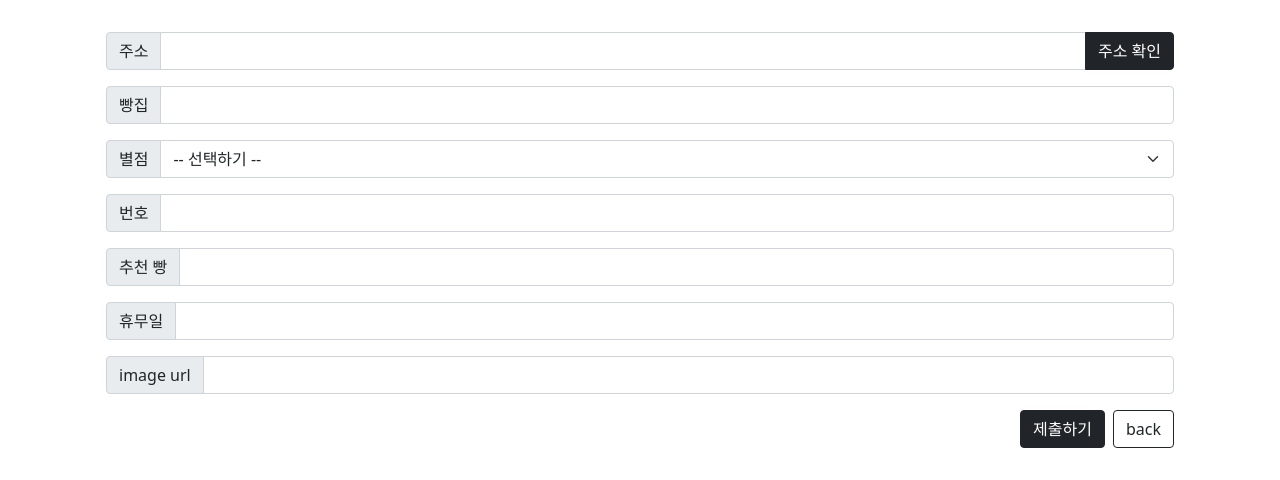
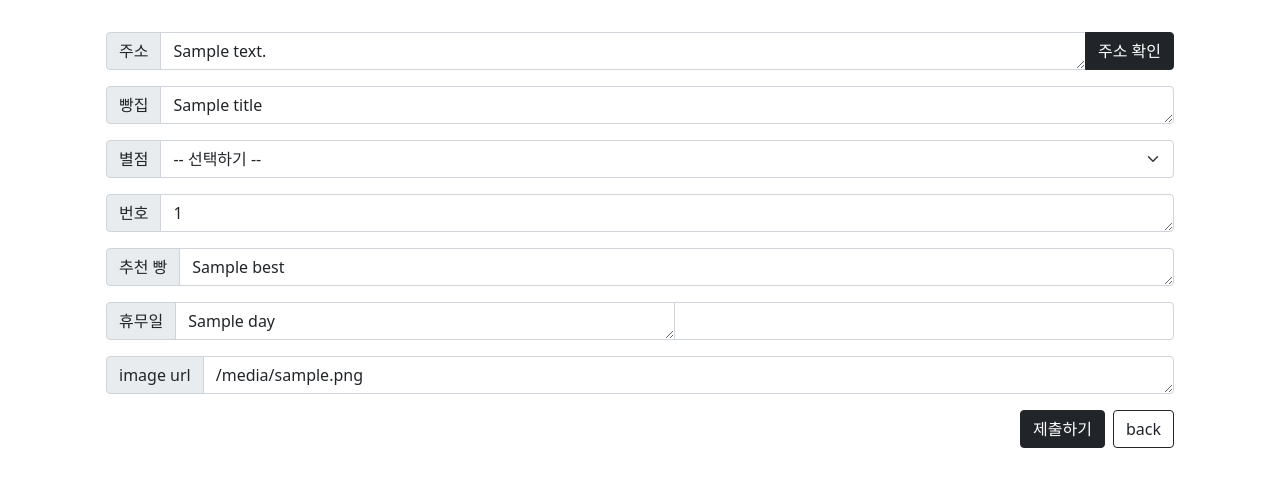
Before and after one commit to woocheolll/breads, a Flask app: template templates/update.html in a window 1280 px wide. Shown: the part 456-936 px from the top of the page. Run offline with Flask 2, Linux system fonts and the light colour scheme; the template is opened without the code that fills it: most values are stand-ins (such as "Sample title", 1, 10 or a date in 2020); some libraries are stand-ins or nearby versions.

Commit message:
수정페이지 완료

```diff
--- a/app.py
+++ b/app.py
@@ -75,9 +75,9 @@ def save_create():
         }
         db.breads.insert_one(doc)
     else:
-        num = count[len(count)-1]
-        num = num['articles_pk']
-        articles_pk = articles_pk + 1
+        num1 = count[len(count)-1]
+        num = num1['articles_pk']
+        articles_pk = num + 1
         doc = {
             'articles_pk':articles_pk,
             'title': title_receive,
@@ -95,10 +95,36 @@ def save_create():
 
     return jsonify({'msg': '추천 빵집 생성'})
 
+# 수정완료
+@app.route('/create', methods=['PUT'])
+def update():
+    title_receive = request.form['title_give']
+    address_receive = request.form['address_give']
+    star_receive = request.form['star_give']
+    number_receive = request.form['number_give']
+    best_receive = request.form['best_give']
+    day_receive = request.form['day_give']
+    x_receive = request.form['x_give']
+    y_receive = request.form['y_give']
+    image_receive = request.form['image_give']
+    articles_pk = request.form['articles_pk']
+    doc = {
+        'articles_pk':articles_pk,
+        'title': title_receive,
+        'address': address_receive,
+        'star': star_receive,
+        'number': number_receive,
+        'best': best_receive,
+        'day': day_receive,
+        'x': x_receive,
+        'y': y_receive,
+        'image': image_receive,
+    }
+    db.breads.update_one({'articles_pk':'articles_pk'},{'$set':doc})
 # 글작성 페이지 이동
 
 
-@ app.route('/create')
+@app.route('/create')
 def create():
 
     return render_template('create.html')
@@ -121,10 +147,27 @@ def detailpage(articles_pk):
     number = db.breads.find_one({'articles_pk': 'articles_pk'})['number']
     day = db.breads.find_one({'articles_pk': 'articles_pk'})['day']
     image = db.breads.find_one({'articles_pk': 'articles_pk'})['image']
+    best = db.breads.find_one({'articles_pk': 'articles_pk'})['best']
     articles_pk = db.breads.find_one(
         {'articles_pk': 'articles_pk'})['articles_pk']
     return render_template('detail.html', title=title, address=address, star=star, number=number, day=day, image=image, articles_pk=articles_pk)
 
 
+# 수정페이지 이동
+@app.route('/<int:articles_pk>/update')
+def updatepage(articles_pk):
+    title = db.breads.find_one({'articles_pk': 'articles_pk'})['title'] # 상호명
+    address = db.breads.find_one({'articles_pk': 'articles_pk'})['address'] #주소
+    star = db.breads.find_one({'articles_pk': 'articles_pk'})['star'] #평점
+    number = db.breads.find_one({'articles_pk': 'articles_pk'})['number'] # 전화번호
+    day = db.breads.find_one({'articles_pk': 'articles_pk'})['day'] #휴무일
+    image = db.breads.find_one({'articles_pk': 'articles_pk'})['image'] # 이미지
+    best = db.breads.find_one({'articles_pk': 'articles_pk'})['best'] # 베스트빵
+    articles_pk = db.breads.find_one(
+        {'articles_pk': 'articles_pk'})['articles_pk'] # 고유번호
+    return render_template('detail.html', title=title, address=address, star=star, number=number, day=day, image=image, articles_pk=articles_pk, best=best)
+
+
+
 if __name__ == '__main__':
     app.run('0.0.0.0', port=5002, debug=True)
--- a/templates/update.html
+++ b/templates/update.html
@@ -23,11 +23,13 @@
             let image = $('#image').val()
             let x = $('#x').val()
             let y = $('#y').val()
+            let articles_pk = $('#articles_pk').val()
 
             $.ajax({
-                type: 'POST',
+                type: 'PUT',
                 url: '/create',
                 data: {
+                    'articles_pk':articles_pk,
                     'title_give': title,
                     'address_give': address,
                     'star_give': star,
@@ -40,13 +42,17 @@
                 },
                 success: function (response) {
                     alert(response['msg'])
-                    window.location.reload()
+                    location.href='/'+ articles_pk
                 }
             });
+        }
+        function back(){
+            location.href='/'+ articles_pk
         }
     </script>
 </head>
 <body>
+    <div style="font-size: 0px;" id="articles_pk">{{articles_pk}}</div>
 <div class="container">
     <h1 class="text-center">빵지순례</h1>
     <div class="order-info">
@@ -56,13 +62,12 @@
 
 
             <div class="input-group mb-3"><span class="input-group-text">주소</span>
-                <input name="address" maxlength="80" type="text" class="form-control" id="address"
-                       aria-label="Recipient's username" aria-describedby="button-addon2">
+                <textarea name="address" id="address" cols="30" rows="1"maxlength="80" type="text" class="form-control" aria-label="Recipient's username" aria-describedby="button-addon2">{{address}}</textarea>
                 <button onclick="transform()" class="btn btn-dark" type="button" id="button-addon2">주소 확인</button>
             </div>
             <div class="input-group mb-3">
             <span class="input-group-text">빵집</span>
-            <input id="title" type="text" class="form-control">
+            <textarea id="title" type="text" class="form-control" cols="30" rows="1">{{title}}</textarea>
         </div>
             <div class="input-group mb-3">
                 <label class="input-group-text" for="inputGroupSelect01">별점</label>
@@ -77,26 +82,27 @@
             </div>
             <div class="input-group mb-3">
                 <span class="input-group-text">번호</span>
-                <input id="number" type="text" class="form-control">
+                <textarea id="number" type="text" class="form-control" cols="30" rows="1">{{number}}</textarea>
             </div>
             <div class="input-group mb-3">
                 <span class="input-group-text">추천 빵</span>
-                <input id="best" type="text" class="form-control">
+                <textarea id="best" type="text" class="form-control" cols="30" rows="1">{{best}}</textarea>
             </div>
             <div class="input-group mb-3">
                 <span class="input-group-text">휴무일</span>
+                <textarea id="day" type="text" class="form-control" cols="30" rows="1">{{day}}</textarea>
                 <input id="day" type="text" class="form-control">
             </div>
             <div class="input-group mb-3">
                 <span class="input-group-text">image url</span>
-                <input id="image" type="text" class="form-control">
+                <textarea id="image" type="text" class="form-control" cols="30" rows="1">{{image}}</textarea>
             </div>
 
             <input name="x" type="hidden" value="" id="x">
             <input name="y" type="hidden" value="" id="y">
             <div class="d-flex justify-content-end">
                 <input onclick="save_create()" class="btn btn-dark mx-2" type="submit" value="제출하기">
-                <a href="" class="btn btn-outline-dark text-decoration-none ">back</a>
+                <a onclick="back()" type="button" class="btn btn-outline-dark text-decoration-none ">back</a>
             </div>
         </form>
     </div>
```
Also changed, not shown: templates/detail.html (+11 -4 lines).
